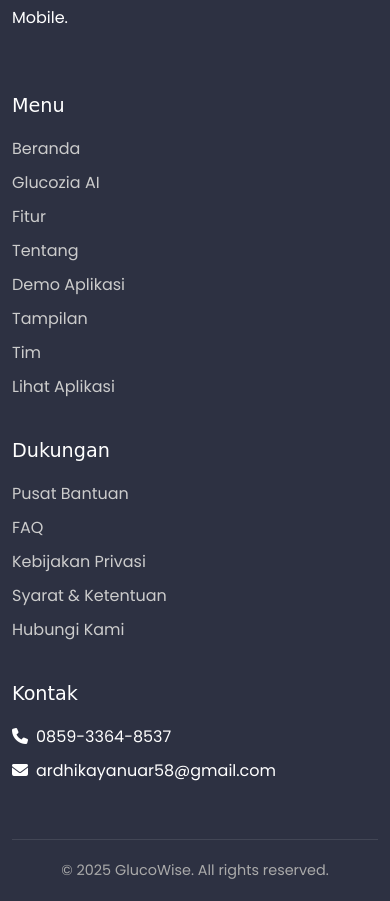
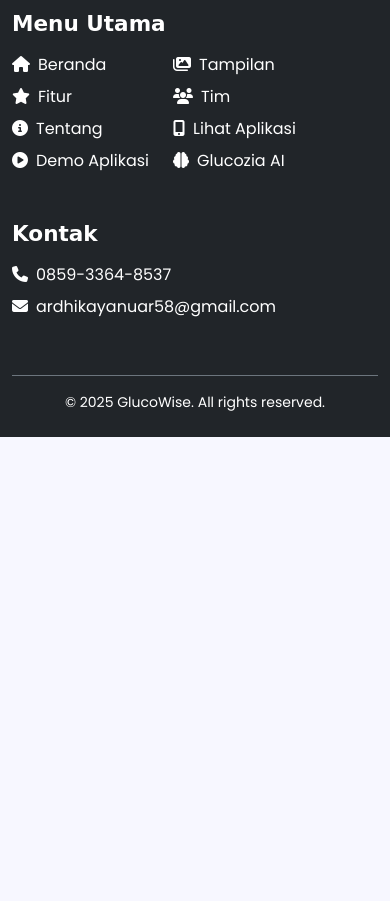
Before and after one commit to ardhikaxx/web-gluco-app, a plain HTML site: page index.html in a window 390 px wide. Shown: the part 8422-9323 px from the top of the page. After the commit the page ends 8859 px from the top, so only its background shows below. Drawn offline with nearby package versions, Linux system fonts and the light colour scheme; some packages are replaced by stand-ins of ours; a script that the page names is missing; a web font is replaced by a local one.

Commit message:
update- footer menu

```diff
--- a/index.html
+++ b/index.html
@@ -1419,7 +1419,8 @@
                 <div class="col-lg-10">
                     <div class="video-container shadow-lg rounded-5 overflow-hidden">
                         <div class="ratio ratio-16x9">
-                            <iframe src="https://www.youtube.com/embed/wZauCi4wE8k?si=0ZYsITzRm79_XcIM" class="rounded-5" title="YouTube video player" frameborder="0" allowfullscreen></iframe>
+                            <iframe src="https://www.youtube.com/embed/wZauCi4wE8k?si=0ZYsITzRm79_XcIM"
+                                class="rounded-5" title="YouTube video player" frameborder="0" allowfullscreen></iframe>
                         </div>
                     </div>
                 </div>
@@ -1676,53 +1677,85 @@
     </section>
 
     <!-- FOOTER -->
-    <footer>
+    <footer class="bg-dark text-white py-4">
         <div class="container">
             <div class="row">
-                <div class="col-lg-4 mb-5 mb-lg-0">
-                    <a href="#" class="footer-logo text-decoration-none">GlucoWise</a>
+                <!-- Logo and Description -->
+                <div class="col-md-4 mb-4">
+                    <h2 class="fw-bold mb-3 text-white">GlucoWise</h2>
                     <p class="text-white">Aplikasi Manajemen Data dan Chat Bot Edukasi Diabetes berbasis Website dan
                         Mobile.</p>
                 </div>
-                <div class="col-lg-2 col-md-4 mb-4 mb-md-0">
-                    <div class="footer-links">
-                        <h5>Menu</h5>
-                        <ul>
-                            <li><a href="#home">Beranda</a></li>
-                            <li><a href="https://glucozia-ai.vercel.app/" target="_blank">Glucozia AI</a></li>
-                            <li><a href="#features">Fitur</a></li>
-                            <li><a href="#about">Tentang</a></li>
-                            <li><a href="#demo">Demo Aplikasi</a></li>
-                            <li><a href="#gallery">Tampilan</a></li>
-                            <li><a href="#team">Tim</a></li>
-                            <li><a href="#download">Lihat Aplikasi</a></li>
-                        </ul>
+
+                <!-- Quick Links -->
+                <div class="col-md-4 mb-4">
+                    <h4 class="fw-bold mb-3 text-white">Menu Utama</h4>
+                    <div class="d-flex flex-wrap">
+                        <div class="me-4 mb-2">
+                            <ul class="list-unstyled">
+                                <li class="mb-2">
+                                    <a href="#home" class="text-white text-decoration-none">
+                                        <i class="fas fa-home me-2"></i>Beranda
+                                    </a>
+                                </li>
+                                <li class="mb-2">
+                                    <a href="#features" class="text-white text-decoration-none">
+                                        <i class="fas fa-star me-2"></i>Fitur
+                                    </a>
+                                </li>
+                                <li class="mb-2">
+                                    <a href="#about" class="text-white text-decoration-none">
+                                        <i class="fas fa-info-circle me-2"></i>Tentang
+                                    </a>
+                                </li>
+                                <li class="mb-2">
+                                    <a href="#demo" class="text-white text-decoration-none">
+                                        <i class="fas fa-play-circle me-2"></i>Demo Aplikasi
+                                    </a>
+                                </li>
+                            </ul>
+                        </div>
+                        <div>
+                            <ul class="list-unstyled">
+                                <li class="mb-2">
+                                    <a href="#gallery" class="text-white text-decoration-none">
+                                        <i class="fas fa-images me-2"></i>Tampilan
+                                    </a>
+                                </li>
+                                <li class="mb-2">
+                                    <a href="#team" class="text-white text-decoration-none">
+                                        <i class="fas fa-users me-2"></i>Tim
+                                    </a>
+                                </li>
+                                <li class="mb-2">
+                                    <a href="#download" class="text-white text-decoration-none">
+                                        <i class="fas fa-mobile-alt me-2"></i>Lihat Aplikasi
+                                    </a>
+                                </li>
+                                <li class="mb-2">
+                                    <a href="https://glucozia-ai.vercel.app/" target="_blank"
+                                        class="text-white text-decoration-none">
+                                        <i class="fas fa-brain me-2"></i>Glucozia AI
+                                    </a>
+                                </li>
+                            </ul>
+                        </div>
                     </div>
                 </div>
-                <div class="col-lg-2 col-md-4 mb-4 mb-md-0">
-                    <div class="footer-links">
-                        <h5>Dukungan</h5>
-                        <ul>
-                            <li><a href="#">Pusat Bantuan</a></li>
-                            <li><a href="#">FAQ</a></li>
-                            <li><a href="#">Kebijakan Privasi</a></li>
-                            <li><a href="#">Syarat & Ketentuan</a></li>
-                            <li><a href="#">Hubungi Kami</a></li>
-                        </ul>
-                    </div>
-                </div>
-                <div class="col-lg-4 col-md-4">
-                    <div class="footer-links">
-                        <h5>Kontak</h5>
-                        <ul class=" text-white">
-                            <li><i class="fas fa-phone me-2"></i>0859-3364-8537</li>
-                            <li><i class="fas fa-envelope me-2"></i>ardhikayanuar58@gmail.com</li>
-                        </ul>
-                    </div>
+
+                <!-- Contact -->
+                <div class="col-md-4 mb-4">
+                    <h4 class="fw-bold mb-3 text-white">Kontak</h4>
+                    <ul class="list-unstyled text-white">
+                        <li class="mb-2"><i class="fas fa-phone me-2"></i>0859-3364-8537</li>
+                        <li><i class="fas fa-envelope me-2"></i>ardhikayanuar58@gmail.com</li>
+                    </ul>
                 </div>
             </div>
-            <div class="copyright text-center">
-                <p class="mb-0">© 2025 GlucoWise. All rights reserved.</p>
+
+            <!-- Copyright -->
+            <div class="border-top border-secondary pt-3 mt-3 text-center">
+                <p class="text-white mb-0 small">© 2025 GlucoWise. All rights reserved.</p>
             </div>
         </div>
     </footer>
```
